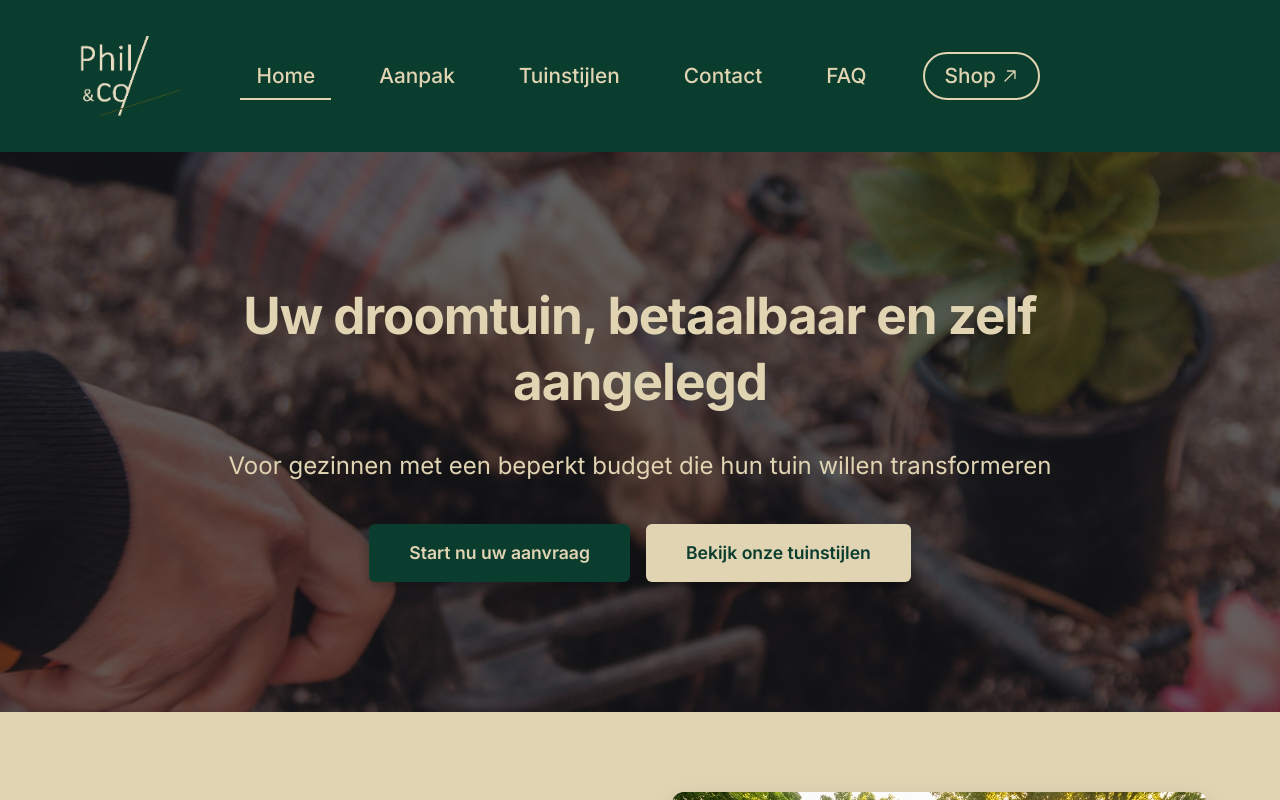
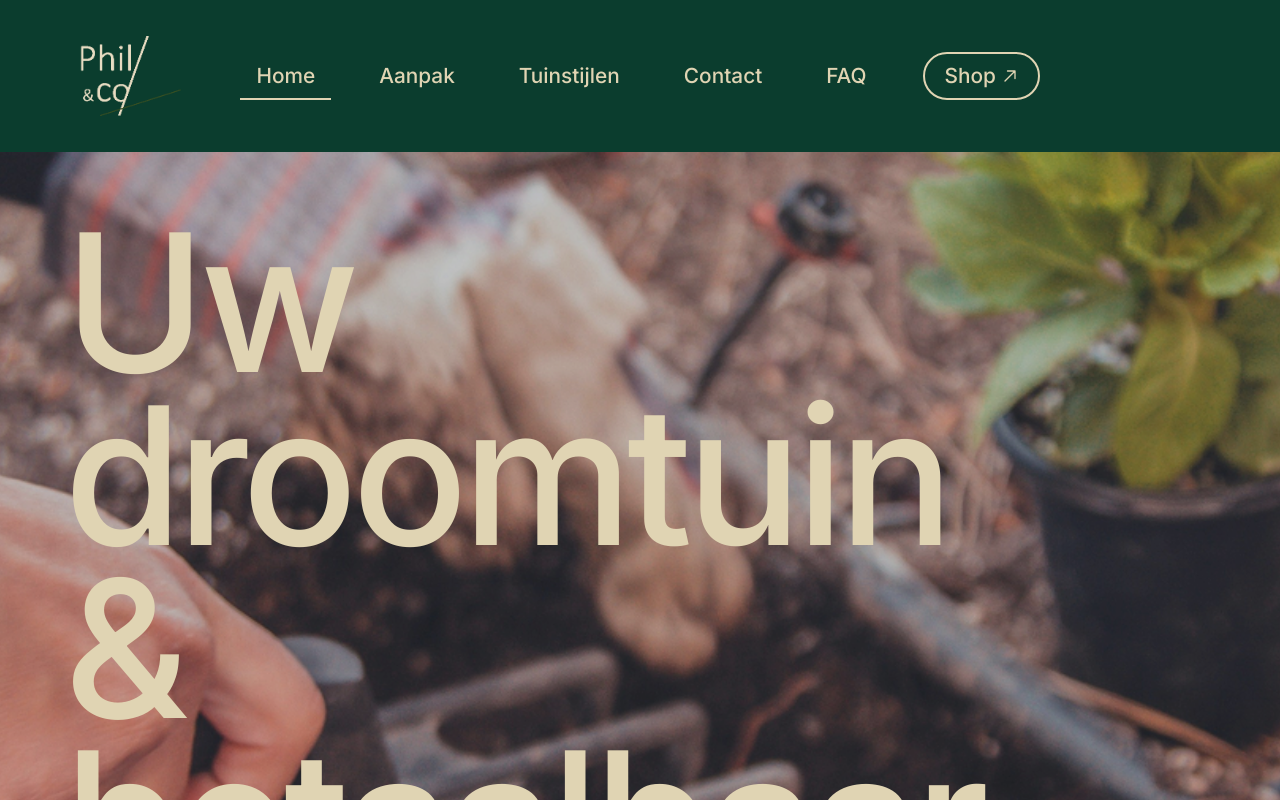
Before and after one commit to Sacha-Gazeau/atwork-3_4ga, a Next.js app: page / in a window 1280 px wide. Shown: the top 800 px of the page. Built offline with nearby package versions, Linux system fonts and the light colour scheme; what @edgestore/react would draw is missing.

Commit message:
feat: Redesign hero section with a grid layout, updated text styles, and refreshed button aesthetics.

```diff
--- a/src/app/page.tsx
+++ b/src/app/page.tsx
@@ -17,13 +17,15 @@ export default function Home() {
         </div>
         <div className="hero__overlay"></div>
         <div className="hero__content">
+          <div className="hero__text">
             <h1 className="hero__title">
-            Uw droomtuin, betaalbaar en zelf aangelegd
+              Uw droomtuin & betaalbaar en zelf aangelegd
             </h1>
             <p className="hero__subtitle">
               Voor gezinnen met een beperkt budget die hun tuin willen
               transformeren
             </p>
+          </div>
           <div className="hero__actions">
             <Link href="/contact" className="hero__button hero__button--primary">
               Start nu uw aanvraag
--- a/src/app/style/home.css
+++ b/src/app/style/home.css
@@ -5,10 +5,7 @@
 .hero {
   position: relative;
   width: 100%;
-  height: clamp(350px, 70vh, 600px);
-  display: flex;
-  align-items: center;
-  justify-content: center;
+  height: 90vh;
   overflow: hidden;
   isolation: isolate;
 }
@@ -29,106 +26,91 @@
 .hero__overlay {
   position: absolute;
   inset: 0;
-  background: linear-gradient(to bottom,
-      rgba(0, 0, 0, 0.6) 0%,
-      rgba(0, 0, 0, 0.6) 100%);
+  background: rgba(0, 0, 0, 0.2);
   z-index: 2;
 }
 
 .hero__content {
   position: relative;
   z-index: 3;
-  text-align: center;
+  width: 100%;
+  height: 100%;
+  padding: clamp(2rem, 5vw, 4rem);
+
+  display: grid;
+  grid-template-rows: 1fr auto;
+  grid-template-columns: 1fr auto;
   color: var(--background);
-  max-width: min(1000px, 90%);
-  padding: clamp(1rem, 3vw, 2rem);
-  opacity: 1;
+}
+
+.hero__text {
+  grid-row: 1;
+  grid-column: 1 / -1;
+  align-self: start;
+  justify-self: start;
+  text-align: left;
   animation: fadeInUp 0.8s ease-out;
+  max-width: 90%;
 }
 
 .hero__title {
-  font-size: clamp(2rem, 4vw, 3.5rem);
-  font-weight: 700;
-  margin: 0 0 clamp(1.5rem, 2.5vw, 2.5rem) 0;
-  line-height: 1.3;
-  letter-spacing: -0.02em;
+  font-size: clamp(5rem, 15vw, 12rem);
+  font-weight: 500;
+  line-height: 0.9;
+  letter-spacing: -0.03em;
+  margin: 0;
 }
 
 .hero__subtitle {
-  font-size: clamp(1.1rem, 2.2vw, 1.5rem);
-  margin: 0 0 clamp(2rem, 3vw, 3rem) 0;
-  line-height: 1.6;
+  font-size: clamp(1.1rem, 2vw, 1.5rem);
+  margin: 3rem 0 0 0;
+  line-height: 1.4;
   font-weight: 400;
-  max-width: 850px;
-  margin-left: auto;
-  margin-right: auto;
-  color: var(--background);
+  max-width: 500px;
+  color: rgba(255, 255, 255, 0.9);
+  border-top: 1px solid rgba(255, 255, 255, 0.5);
+  padding-top: 2rem;
 }
 
 /* Hero Actions Container */
 .hero__actions {
+  grid-row: 2;
+  grid-column: 2;
   display: flex;
   gap: 1rem;
-  justify-content: center;
+  justify-content: flex-end;
   align-items: center;
   flex-wrap: wrap;
+  align-self: end;
 }
 
 .hero__button {
-  display: inline-block;
+  display: flex;
+  align-items: center;
+  justify-content: center;
+  gap: 0.35rem;
+  border: 2px solid currentColor;
+  border-radius: 9999px;
+  padding: 0.4rem 1.25rem;
+  transition: all 0.3s cubic-bezier(0.4, 0, 0.2, 1);
+  font-size: 1.1rem;
+  font-weight: 600;
   text-decoration: none;
-  border: none;
-  padding: clamp(0.875rem, 2vw, 1rem) clamp(2rem, 4vw, 2.5rem);
-  font-size: clamp(1rem, 2vw, 1.1rem);
-  font-weight: 600;
-  border-radius: 6px;
+  color: var(--background);
+  background: transparent;
   cursor: pointer;
-  transition: all 0.3s cubic-bezier(0.4, 0, 0.2, 1);
-  box-shadow: 0 4px 12px rgba(0, 0, 0, 0.3);
-  position: relative;
-  overflow: hidden;
 }
 
-.hero__button--primary {
-  background-color: var(--background-item);
-  color: var(--background);
-}
-
-.hero__button--secondary {
-  background-color: var(--background);
+.hero__button:hover {
+  background-color: #e0d4b3;
   color: #0b3d2e;
-  /* Hardcoded dark green for contrast against light bg */
-}
-
-.hero__button::before {
-  content: "";
-  position: absolute;
-  inset: 0;
-  background: rgba(255, 255, 255, 0.1);
-  transform: translateX(-100%);
-  transition: transform 0.3s ease;
-}
-
-.hero__button:hover::before {
-  transform: translateX(0);
-}
-
-.hero__button--primary:hover {
-  background-color: #0a2f25;
-  transform: translateY(-2px);
-  box-shadow: 0 6px 20px rgba(0, 0, 0, 0.4);
-}
-
-.hero__button--secondary:hover {
-  background-color: #f0ebd6;
-  /* Slightly lighter beige on hover */
-  transform: translateY(-2px);
-  box-shadow: 0 6px 20px rgba(0, 0, 0, 0.4);
+  border-color: #e0d4b3;
+  transform: translateY(-1px);
+  box-shadow: 0 4px 12px rgba(0, 0, 0, 0.1);
 }
 
 .hero__button:active {
   transform: translateY(0);
-  box-shadow: 0 2px 8px rgba(0, 0, 0, 0.3);
 }
 
 .about {
```
Lines whose indentation alone changed are shown as unchanged.
